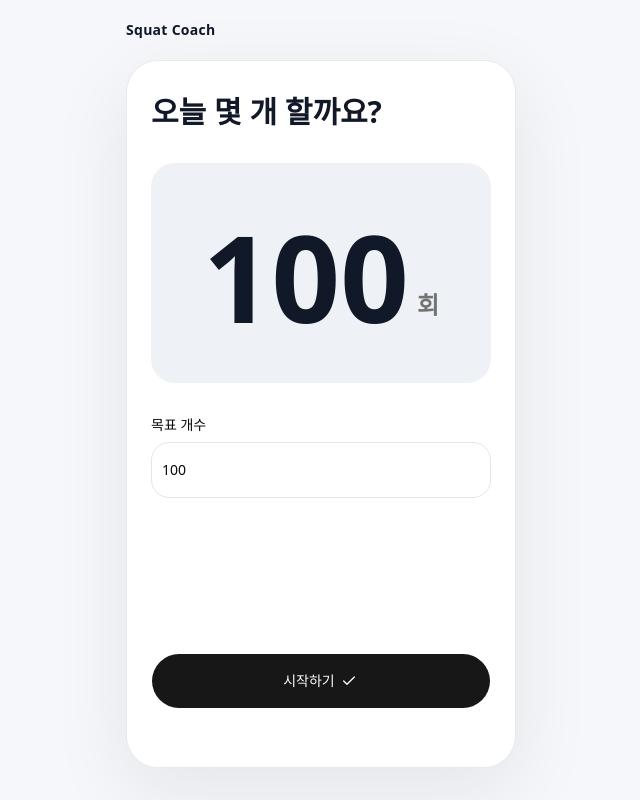
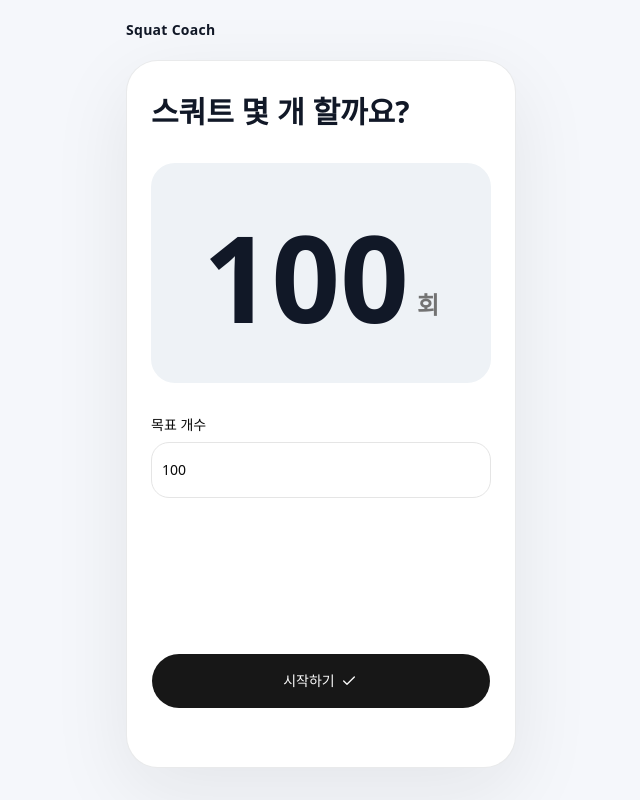
Before and after one commit to taemji/squat, a Next.js app: page / in a window 1280 px wide. Shown: the whole page, without its empty margins (319-959 px from the left). Built offline with nearby package versions, Linux system fonts and the light colour scheme.

Commit message:
fix: update squat goal prompt copy

```diff
--- a/components/squat-coach-app.tsx
+++ b/components/squat-coach-app.tsx
@@ -377,7 +377,7 @@ export function SquatCoachApp() {
               <div className="flex min-h-[calc(100svh-8rem)] flex-col justify-between gap-8 p-6">
                 <div className="flex flex-col gap-8">
                   <div className="flex flex-col gap-3 pt-2">
-                    <p className="text-3xl font-semibold leading-tight text-[var(--coach-ink)]">오늘 몇 개 할까요?</p>
+                    <p className="text-3xl font-semibold leading-tight text-[var(--coach-ink)]">스쿼트 몇 개 할까요?</p>
                   </div>
 
                   <div className="flex min-h-[220px] flex-col items-center justify-center rounded-[1.5rem] bg-[var(--coach-surface)] px-6 text-center">
```
Also changed, not shown: 1 other file (tests, documents, lock files or other folders).
